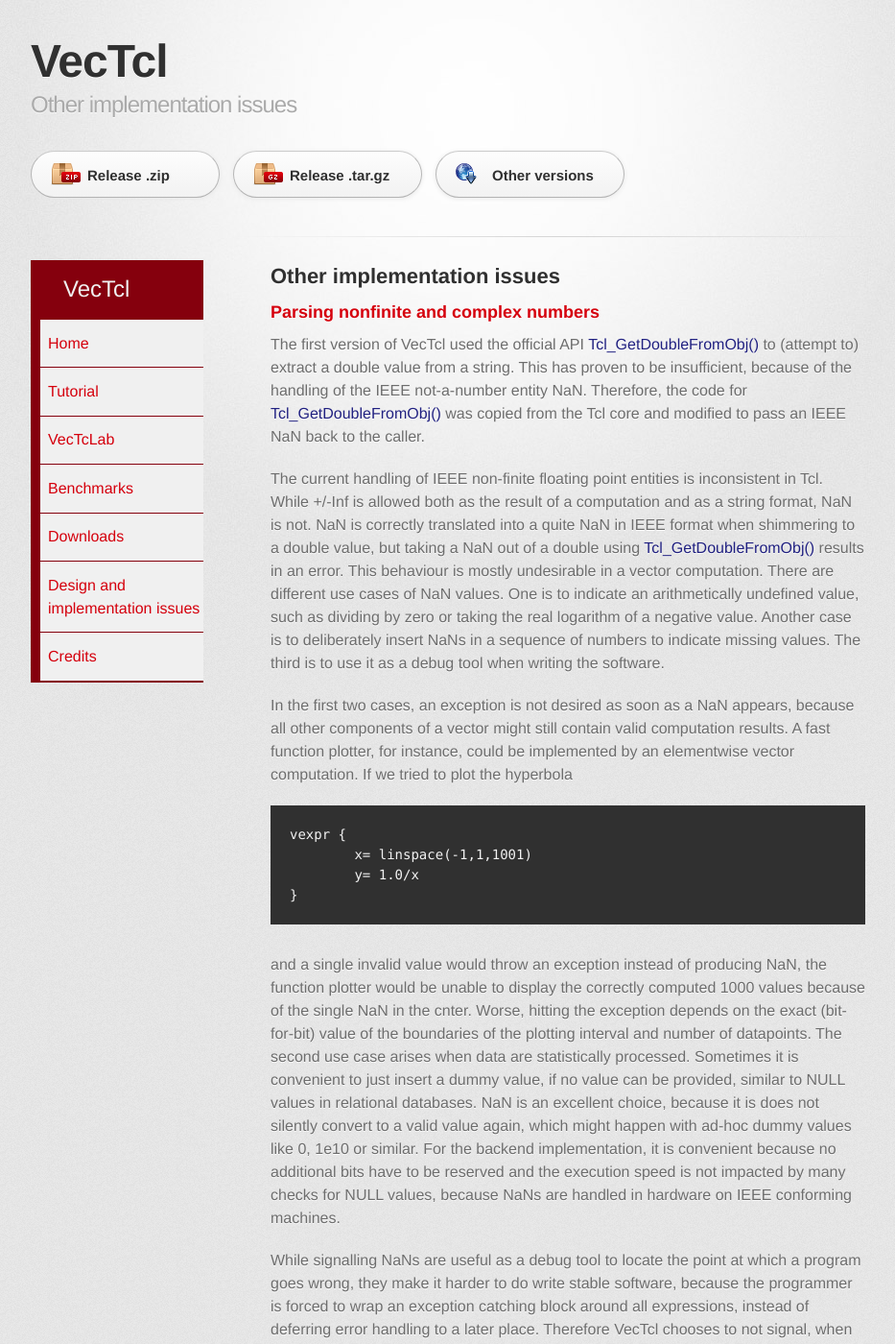
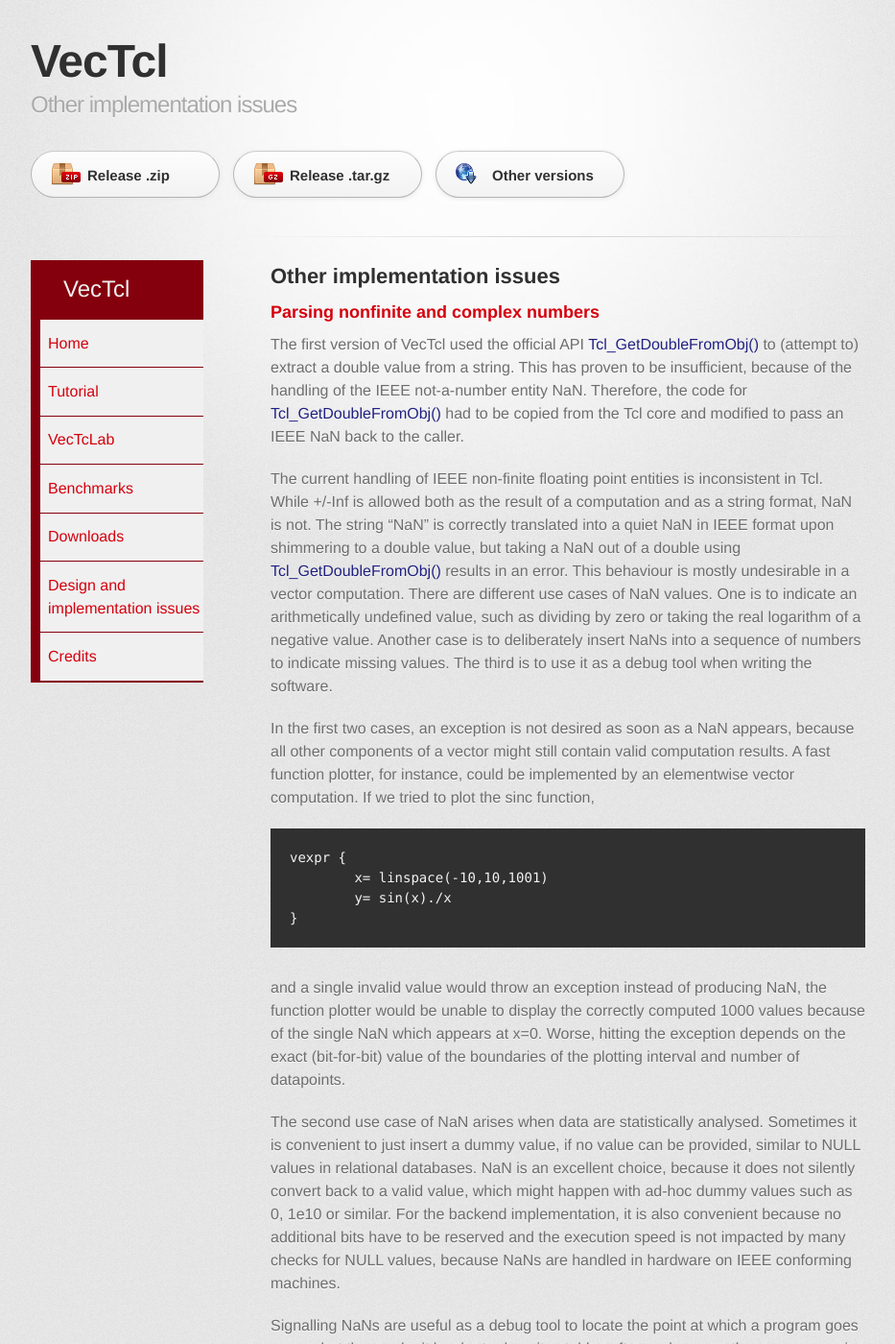
Before and after one commit to auriocus/VecTcl, a Jekyll site: the page built from design/50.md, in a window 1280 px wide and 1400 px high. Shown: the whole window at 96% size, without its empty margins (148-1081 px from the left). Built offline with Jekyll 4.4.1, drawn with Linux system fonts in a browser that asks for light colours; some of the changed text lies outside the part shown.

Commit message:
Proofreading the design document, fixing links

```diff
--- a/design/50.md
+++ b/design/50.md
@@ -13,47 +13,49 @@
 
 The first version of VecTcl used the official API _Tcl_GetDoubleFromObj()_ to (attempt to) extract a
 double value from a string. This has proven to be insufficient, because of the handling of the IEEE
-not-a-number entity NaN. Therefore, the code for _Tcl\_GetDoubleFromObj()_ was copied from the Tcl core
+not-a-number entity NaN. Therefore, the code for _Tcl\_GetDoubleFromObj()_ had to be copied from the Tcl core
 and modified to pass an IEEE NaN back to the caller.
 
 The current handling of IEEE
 non-finite floating point entities is inconsistent in Tcl. While +/-Inf is allowed both as the
-result of a computation and as a string format, NaN is not. NaN is correctly translated into a quite
-NaN in IEEE format when shimmering to a double value, but taking a NaN out of a double using
+result of a computation and as a string format, NaN is not. The string "NaN" is correctly translated
+into a quiet NaN in IEEE format upon shimmering to a double value, but taking a NaN out of a double using
 _Tcl\_GetDoubleFromObj()_ results in an error. This behaviour is mostly undesirable in a vector
 computation. There are different use cases of NaN values. One is to indicate an arithmetically
 undefined value, such as dividing by zero or taking the real logarithm of a negative value.
 Another case is to deliberately
-insert NaNs in a sequence of numbers to indicate missing values. The third is to use it as a debug
+insert NaNs into a sequence of numbers to indicate missing values. The third is to use it as a debug
 tool when writing the software.
 
 In the first two cases, an exception is not
 desired as soon as a NaN appears, because all other components of a vector might still contain valid
 computation results. A fast function plotter, for instance, could be implemented by an elementwise
-vector computation. If we tried to plot the hyperbola
+vector computation. If we tried to plot the sinc function,
 {% highlight tcl %}
 {% raw %}
 vexpr {
-	x= linspace(-1,1,1001)
-	y= 1.0/x
+	x= linspace(-10,10,1001)
+	y= sin(x)./x
 }
 {% endraw %}
 {% endhighlight %}
 and a single invalid value would throw an exception instead of producing NaN, the function plotter
-would be unable to display the correctly computed 1000 values because of the single NaN in the
-cnter. Worse, hitting the exception depends on the exact (bit-for-bit) value of the boundaries of
-the plotting interval and number of datapoints. The second use case arises when data are
-statistically processed. Sometimes it is convenient to just insert a dummy value, if no value can be
-provided, similar to NULL values in relational databases. NaN is an excellent choice, because it is
-does not silently convert to a valid value again, which might happen with ad-hoc dummy
-values like 0, 1e10 or similar. For the backend implementation, it is convenient because no
+would be unable to display the correctly computed 1000 values because of the single NaN which appears at x=0.
+Worse, hitting the exception depends on the exact (bit-for-bit) value of the boundaries of
+the plotting interval and number of datapoints.
+
+The second use case of NaN arises when data are
+statistically analysed. Sometimes it is convenient to just insert a dummy value, if no value can be
+provided, similar to NULL values in relational databases. NaN is an excellent choice, because it
+does not silently convert back to a valid value, which might happen with ad-hoc dummy
+values such as 0, 1e10 or similar. For the backend implementation, it is also convenient because no
 additional bits have to be reserved and the execution speed is not impacted by many checks for NULL
 values, because NaNs are handled in hardware on IEEE conforming machines.
 
-While signalling NaNs are useful as a debug tool to locate the point at which a program goes wrong,
-they make it harder to do write stable software, because the programmer is forced to wrap an
-exception catching block around all expressions, instead of deferring error handling to a later
-place. Therefore VecTcl chooses to not signal, when NaN is encountered. For similar reasons,
+Signalling NaNs are useful as a debug tool to locate the point at which a program goes wrong,
+but they make it harder to do write stable software, because the programmer is forced to wrap an
+exception catching block around every single expression, instead of deferring error handling to a later
+stage. Therefore VecTcl chooses to not signal, when NaN is encountered. For similar reasons,
 hardware exceptions on NaN are rarely enabled in compiled programs, since an end-user
 program should never crash when an illegal arithmetic value operation is encountered. In order to
 debug a program which produces NaN for no obvious reasons, a global switch can be imagined which
```
Also changed, not shown: design/30.md (+18 -15 lines), design/40.md (+11 -8 lines), design/60.md (+8 -6 lines).
